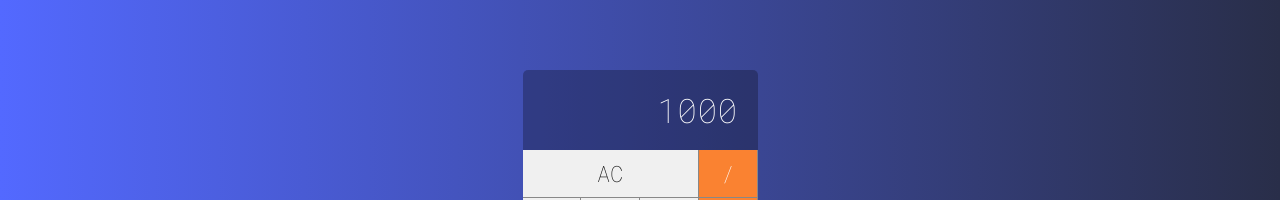
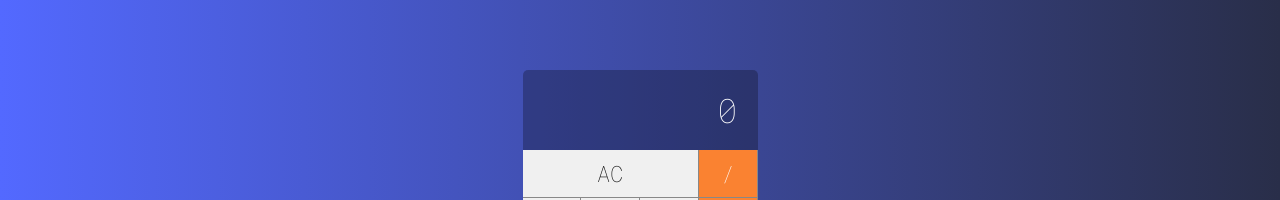
Before and after one commit to MunizNeto84/calculator-vue, a Vue app: page / in a window 1280 px wide. Shown: the part 170-370 px from the top of the page. Built offline with nearby package versions, Linux system fonts and the light colour scheme.

Commit message:
implementing the logic

```diff
--- a/src/main/Calculator.vue
+++ b/src/main/Calculator.vue
@@ -1,6 +1,6 @@
 <template>
   <div class="calculator">
-    <Display value="1000"/>
+    <Display :value="displayValue"/>
     <Button label="AC" triple @onClick="clearMemory"/>
     <Button label="/" operation @onClick="setOperation"/>
     <Button label="7" @onClick="addDigit"/>
@@ -26,15 +26,58 @@
 import Button from '../components/Button'
 
 export default {
+  data: function(){
+    return {
+      displayValue: "0",
+      clearDisplay: false,
+      operation: null,
+      values: [0, 0],
+      current: 0
+    }
+  },
   components: { Button, Display},
   methods: {
     clearMemory(){
-
+      Object.assign(this.$data, this.$options.data())
     },
     setOperation(operation){
+      if(this.current === 0 ) {
+        this.operation = operation
+        this.current = 1
+        this.clearDisplay = true
+      } else {
+        const equals = operation === "="
+        const currentOperation = this.operation
 
+        try {
+          this.values[0] = eval(
+            `${this.values[0]} ${currentOperation} ${this.values[1]}`
+          )
+        }
+        catch (e){
+          this.$emit('onError', e)
+        }
+
+        this.values[1] = 0
+        this.displayValue = this.values[0]
+        this.operation = equals ? null : operation
+        this.current = equals ? 0 : 1
+        this.clearDisplay = !equals
+      }
     },
     addDigit(n){
+      if (n === "." && this.displayValue.includes(".")) {
+        return
+      }
+
+      const clearDisplay = this.displayValue ==='0'
+        || this.clearDisplay
+      const currentValue = clearDisplay ? "" : this.displayValue
+      const displayValue = currentValue + n
+
+      this.displayValue = displayValue
+      this.clearDisplay = false
+      this.values[this.current] = displayValue
 
     }
   }
```
